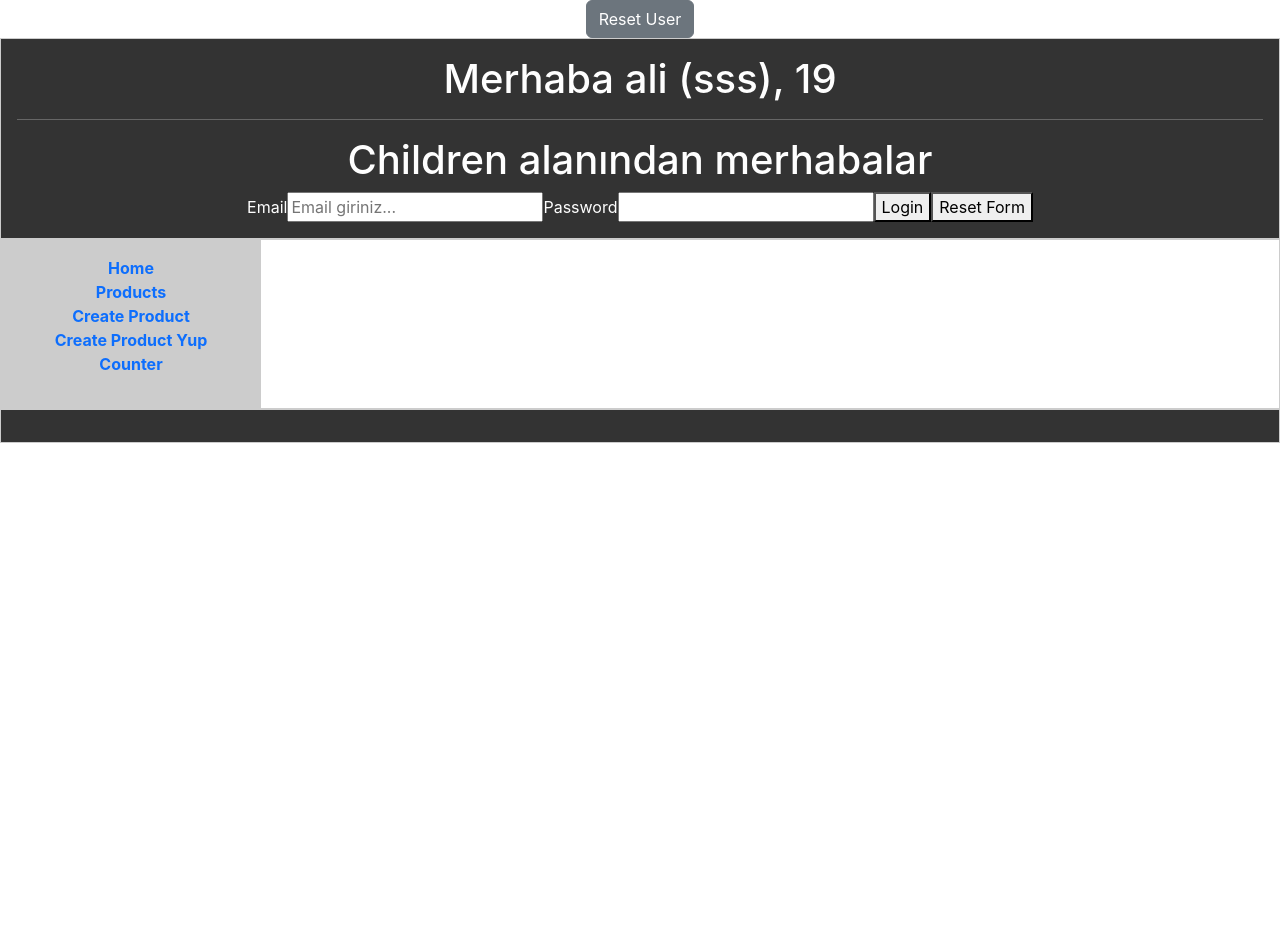
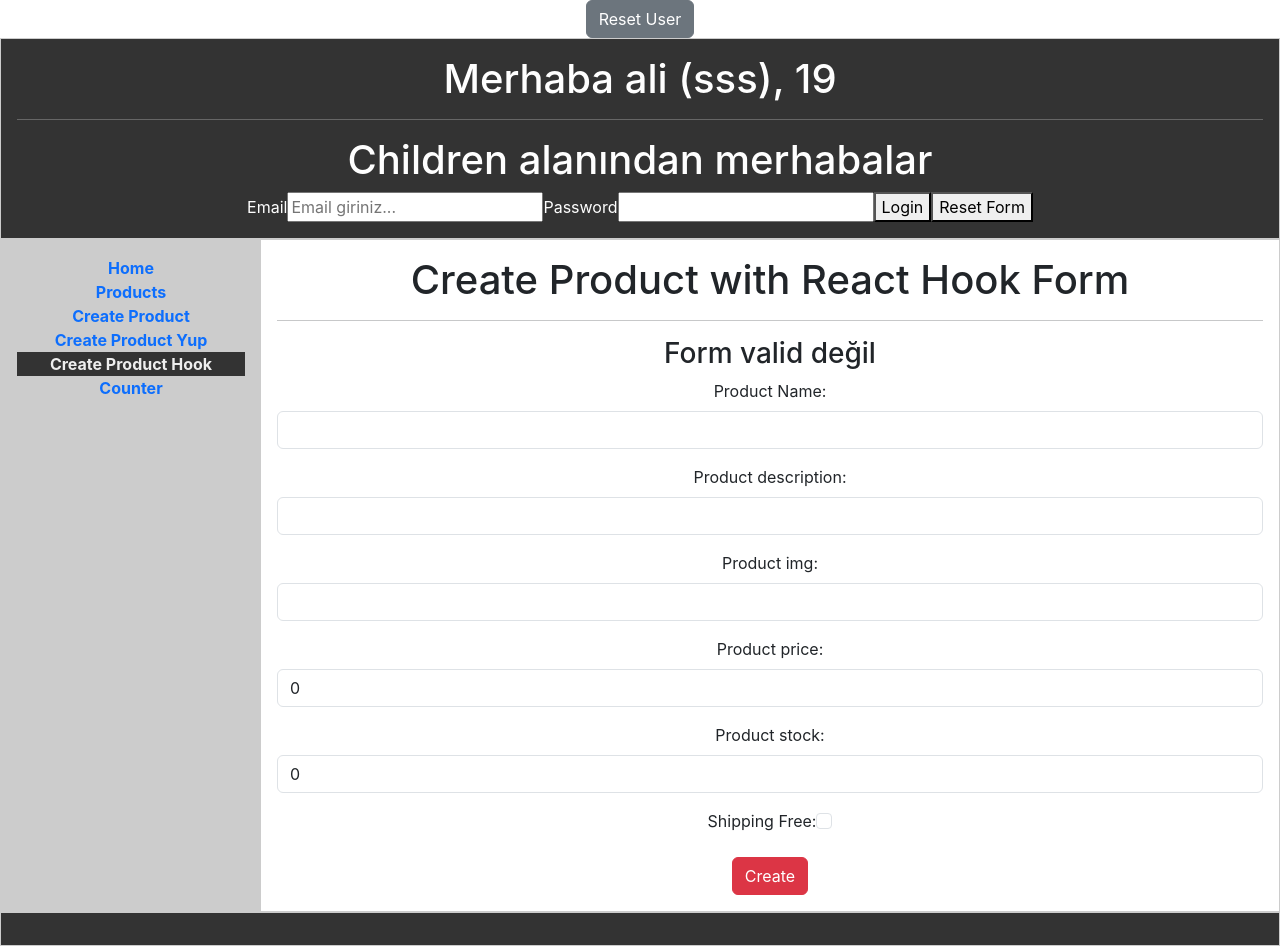
Before and after one commit to erhanfirat/0423-react-first, a React (Create React App) app: page /create-product-hook in a window 1280 px wide. Before the commit the page ends 800 px from the top, so only its background shows below. Built offline with nearby package versions, Linux system fonts and the light colour scheme; no server answers.

Commit message:
react-hook-form

```diff
--- a/package.json
+++ b/package.json
@@ -10,8 +10,10 @@
     "bootstrap": "^5.3.0",
     "react": "^18.2.0",
     "react-dom": "^18.2.0",
+    "react-hook-form": "^7.45.0-next.1",
     "react-router-dom": "^5.3.4",
     "react-scripts": "5.0.1",
+    "react-toastify": "^9.1.3",
     "reactstrap": "^9.1.10",
     "styled-components": "^5.3.11",
     "web-vitals": "^2.1.4",
--- a/src/App.js
+++ b/src/App.js
@@ -1,11 +1,13 @@
 import MainLayout, { userFormInitial } from "./layout/MainLayout";
 import { useEffect, useState } from "react";
 import axios from "axios";
-
-import "./App.css";
+import { ToastContainer, toast } from "react-toastify";
 import { Button } from "reactstrap";
 
-console.log("userFormInitial: ", userFormInitial)
+import "react-toastify/dist/ReactToastify.css";
+import "./App.css";
+
+console.log("userFormInitial: ", userFormInitial);
 
 function App() {
   const [products, setProducts] = useState([]);
@@ -24,6 +26,7 @@ function App() {
       .then((res) => {
         // başarı
         setProducts(res.data);
+        toast.success("Product dataları yüklendi!");
       })
       .catch((err) => {
         // hata
@@ -39,8 +42,11 @@ function App() {
 
   return (
     <div className="App">
-      <Button onClick={() => setUser({ name: "", age: 0, email: ""})}>Reset User</Button>
+      <Button onClick={() => setUser({ name: "", age: 0, email: "" })}>
+        Reset User
+      </Button>
       <MainLayout user={user} products={products} />
+      <ToastContainer />
     </div>
   );
 }
--- /dev/null
+++ b/src/components/ProductFormHook.js
@@ -0,0 +1,130 @@
+import axios from "axios";
+import { useEffect, useState } from "react";
+import { useForm } from "react-hook-form";
+import { toast } from "react-toastify";
+import { Button, FormFeedback, FormGroup, Input, Label } from "reactstrap";
+import * as Yup from "yup";
+
+const ProductFormHook = () => {
+  const {
+    register,
+    handleSubmit,
+    formState: { errors, isValid },
+  } = useForm({
+    mode: "onSubmit",
+    defaultValues: {
+      name: "",
+      description: "",
+      img: "",
+      price: 0,
+      stock: 0,
+      shippingFree: false,
+    },
+  });
+
+  const submitHandler = (formData) => {
+    console.log("formData: ", formData);
+    axios
+      .post(
+        "https://620d69fb20ac3a4eedc05e3a.mockapi.io/api/products",
+        formData
+      )
+      .then((res) => {
+        toast.success("Ürün başarıyla kaydedildi.");
+      })
+      .catch((err) => {
+        toast.error(err.message);
+      });
+  };
+
+  return (
+    <div>
+      <h3>Form {isValid ? "valid" : "valid değil"}</h3>
+      <form onSubmit={handleSubmit(submitHandler)}>
+        <FormGroup>
+          <Label for="user-mail">Product Name:</Label>
+          <input
+            type="text"
+            id="name"
+            className={`form-control ${errors.name ? "is-invalid" : ""}`}
+            {...register("name", { required: "İsim alanı boş bırakılamaz!" })}
+          />
+          <FormFeedback>{errors.name?.message}</FormFeedback>
+        </FormGroup>
+
+        <FormGroup>
+          <Label for="description">Product description:</Label>
+          <input
+            type="text"
+            id="description"
+            className={`form-control ${errors.description ? "is-invalid" : ""}`}
+            {...register("description", {
+              validate: (val) => {
+                return val.length > 10
+                  ? true
+                  : "10 Karakterden fazla bir açıklama giriniz.";
+              },
+            })}
+          />
+          <FormFeedback>{errors.description?.message}</FormFeedback>
+        </FormGroup>
+
+        <FormGroup>
+          <Label for="img">Product img:</Label>
+          <input
+            type="url"
+            id="img"
+            className={`form-control ${errors.img ? "is-invalid" : ""}`}
+            {...register("img")}
+          />
+          <FormFeedback>{errors.img?.message}</FormFeedback>
+        </FormGroup>
+
+        <FormGroup>
+          <Label for="price">Product price:</Label>
+          <input
+            type="number"
+            id="price"
+            className={`form-control ${errors.price ? "is-invalid" : ""}`}
+            {...register("price", {
+              min: { value: 0, message: "Fiyat eksi değer alamaz!" },
+              max: { value: 1000, message: "Fiyat 1000 üstü değer alamaz!" },
+            })}
+          />
+          <FormFeedback>{errors.price?.message}</FormFeedback>
+        </FormGroup>
+
+        <FormGroup>
+          <Label for="stock">Product stock:</Label>
+          <input
+            type="number"
+            id="stock"
+            className={`form-control ${errors.stock ? "is-invalid" : ""}`}
+            {...register("stock")}
+          />
+          <FormFeedback>{errors.stock?.message}</FormFeedback>
+        </FormGroup>
+
+        <FormGroup>
+          <Label for="shippingFree">Shipping Free:</Label>
+          <input
+            type="checkbox"
+            id="shippingFree"
+            className="form-check-input"
+            {...register("shippingFree")}
+          />
+          <FormFeedback>{errors.shippingFree?.message}</FormFeedback>
+        </FormGroup>
+
+        <button
+          type="submit"
+          className={`btn ${isValid ? "btn-primary" : "btn-danger"}`}
+        >
+          Create
+        </button>
+      </form>
+    </div>
+  );
+};
+
+export default ProductFormHook;
--- a/src/layout/MainLayout.js
+++ b/src/layout/MainLayout.js
@@ -10,6 +10,7 @@ import ProductDetailPage from "../pages/ProductDetailPage";
 import "./MainLayout.css";
 import CreateProductPage from "../pages/CreateProductPage";
 import CreateProductYupPage from "../pages/CreateProductYupPage";
+import CreateProductHookPage from "../pages/CreateProductHookPage";
 
 export const userFormInitial = { email: "", password: "" };
 
@@ -125,6 +126,11 @@ const MainLayout = (props) => {
                 </NavLink>
               </li>
               <li>
+                <NavLink to="/create-product-hook" exact style={navLinkAcitve}>
+                  Create Product Hook
+                </NavLink>
+              </li>
+              <li>
                 <NavLink exact to="/counter" style={navLinkAcitve}>
                   Counter
                 </NavLink>
@@ -150,6 +156,10 @@ const MainLayout = (props) => {
               <CreateProductYupPage />
             </Route>
 
+            <Route path="/create-product-hook" exact>
+              <CreateProductHookPage />
+            </Route>
+
             <Route path="/product-detail/:productId" exact>
               <ProductDetailPage products={props.products} />
             </Route>
--- /dev/null
+++ b/src/pages/CreateProductHookPage.js
@@ -0,0 +1,14 @@
+import ProductFormHook from "../components/ProductFormHook";
+import ProductFormYup from "../components/ProductFormYup";
+
+const CreateProductHookPage = () => {
+  return (
+    <div>
+      <h1>Create Product with React Hook Form</h1>
+      <hr />
+      <ProductFormHook />
+    </div>
+  );
+};
+
+export default CreateProductHookPage;
```
Also changed, not shown: 1 other file (tests, documents, lock files or other folders).
